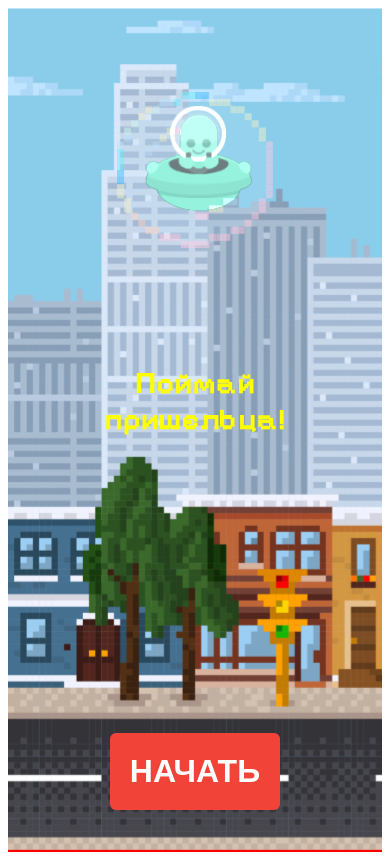
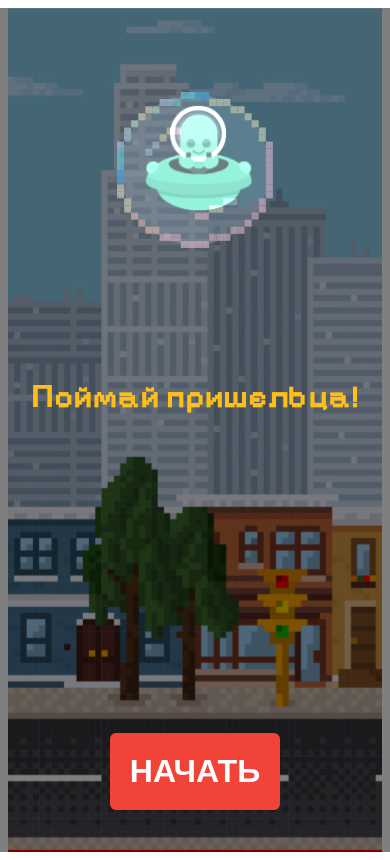
Before and after one commit to MaratSalakh/catch_alien, a React (Vite) app: page / in a window 390 px wide. Built offline with nearby package versions, Linux system fonts and the light colour scheme.

Commit message:
adapt for mobile phones

```diff
--- a/src/components/BadAlien.jsx
+++ b/src/components/BadAlien.jsx
@@ -47,7 +47,7 @@ export const BadAlien = () => {
     const animate = () => {
       const tween = gsap.to(badAlien.current, {
         duration: 4,
-        x: 'random(-300, 0)',
+        x: 'random(-250, 0)',
         y: 'random(0, 450)',
         delay: 1,
         ease: 'none',
--- a/src/components/GoodAlien.jsx
+++ b/src/components/GoodAlien.jsx
@@ -39,7 +39,7 @@ export const GoodAlien = () => {
       if (element) {
         gsap.to(element, {
           duration: 4,
-          x: 'random(0, 300)',
+          x: 'random(0, 250)',
           y: 'random(0, 450)',
           delay: 2,
           ease: 'none',
--- a/src/pages/FirstInstructionPage.module.scss
+++ b/src/pages/FirstInstructionPage.module.scss
@@ -26,8 +26,8 @@
   background-image: url('/src/assets/shipGreen_manned.svg');
   background-size: cover;
   background-repeat: no-repeat;
-  width: 35vw;
-  height: 30vh;
+  width: 120px;
+  height: 140px;
   margin-top: 20px;
 }
 
@@ -36,8 +36,8 @@
     url('/src/assets/shipGreen_manned.svg');
   background-size: cover;
   background-repeat: no-repeat;
-  width: 35vw;
-  height: 30vh;
+  width: 120px;
+  height: 140px;
   margin-top: 20px;
 }
 
--- a/src/pages/SecondInstructionPage.module.scss
+++ b/src/pages/SecondInstructionPage.module.scss
@@ -26,8 +26,8 @@
   background-image: url('/src/assets/shipYellow_manned.svg');
   background-size: cover;
   background-repeat: no-repeat;
-  width: 35vw;
-  height: 30vh;
+  width: 120px;
+  height: 145px;
   margin-top: 20px;
 }
 
@@ -36,8 +36,8 @@
     url('/src/assets/shipYellow_manned.svg');
   background-size: cover;
   background-repeat: no-repeat;
-  width: 35vw;
-  height: 30vh;
+  width: 120px;
+  height: 145px;
   margin-top: 20px;
 }
 
--- a/src/pages/StartingPage.jsx
+++ b/src/pages/StartingPage.jsx
@@ -24,7 +24,7 @@ const StartingPage = () => {
       <div
         ref={container}
         className={('alienBubble', styles.alienBubble)}></div>
-      <span className={styles.greeting}>Поймай пришельца!</span>
+      <h1 className={styles.greeting}>Поймай пришельца!</h1>
       <Link className={styles.startButton} to="/1">
         НАЧАТЬ
       </Link>
--- a/src/pages/StartingPage.module.scss
+++ b/src/pages/StartingPage.module.scss
@@ -10,6 +10,15 @@
   align-items: center;
 }
 
+.startingPage::before {
+  content: '';
+  display: block;
+  width: 100vw;
+  height: 100vh;
+  position: absolute;
+  background-color: rgba(0, 0, 0, 0.5);
+}
+
 .alienBubble {
   background-image: url('/src/assets/alienInBubble.svg');
   background-size: contain;
@@ -17,15 +26,14 @@
   margin-top: 10vh;
   width: 40vw;
   height: 70vh;
+  z-index: 1;
 }
 
 .greeting {
-  margin-top: 10vh;
-  color: yellow;
-  font-size: 30px;
+  color: #ffbf1a;
   font-weight: bolder;
-  width: 50vw;
   text-align: center;
+  z-index: 1;
 }
 
 .startButton {
@@ -40,6 +48,7 @@
   border-style: none;
   padding: 20px;
   text-decoration: none;
+  z-index: 1;
 
   &:hover {
     background-color: #de2a1d;
```
